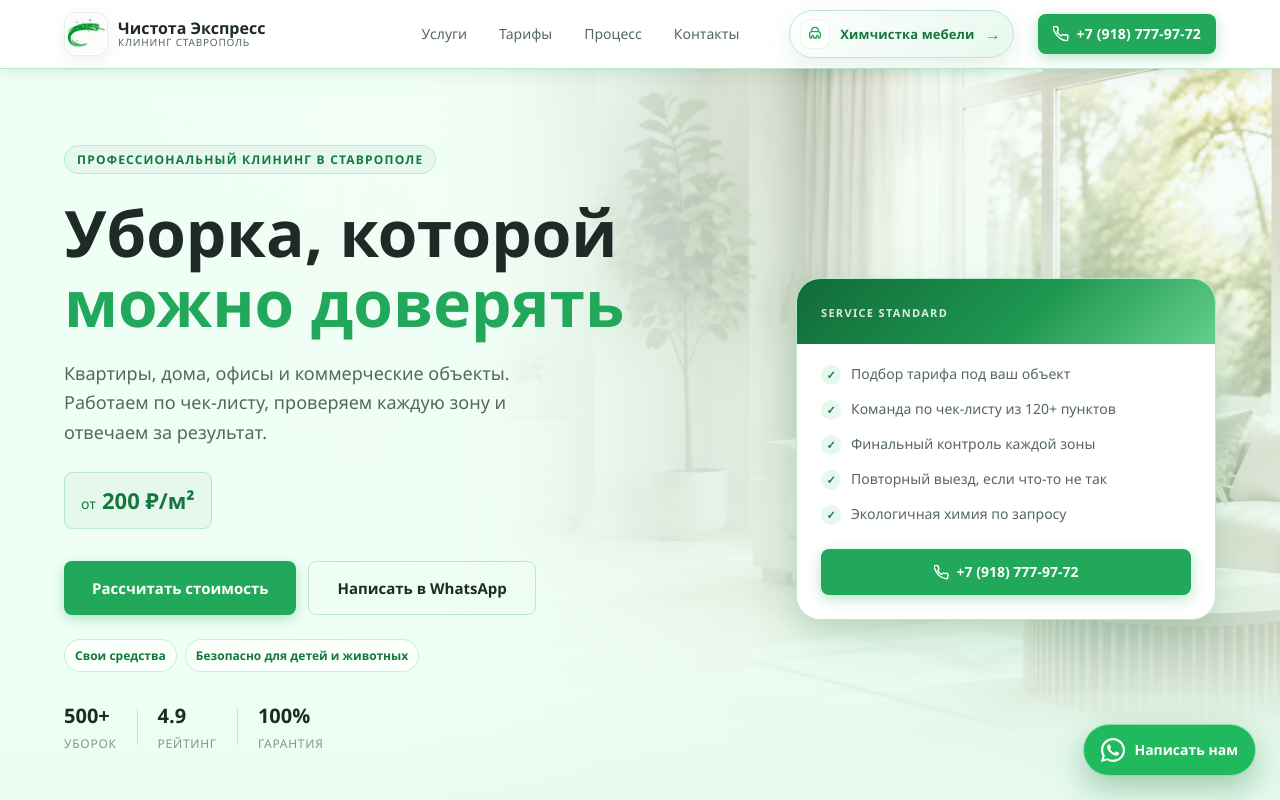
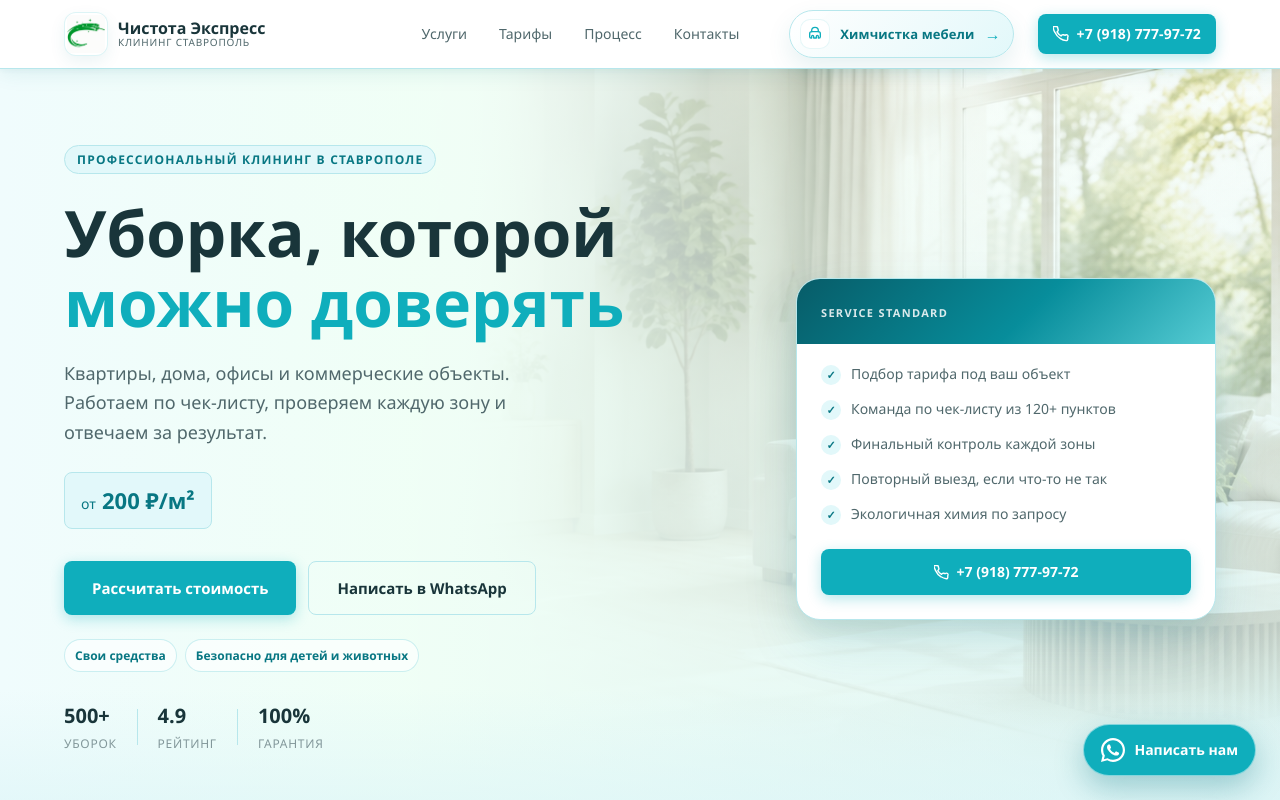
Before and after one commit to zowelqqee/chistotaexpress, a Next.js app: page / in a window 1280 px wide. Shown: the top 800 px of the page. Built offline with nearby package versions, Linux system fonts and the light colour scheme.

Commit message:
changed concept

```diff
--- a/app/globals.css
+++ b/app/globals.css
@@ -3,17 +3,17 @@
 @import "./offer.css";
 
 :root {
-  --brand-primary: #22a85a;
-  --brand-primary-dark: #14783d;
-  --brand-primary-ring: rgba(34, 168, 90, 0.28);
-  --brand-primary-wash: rgba(34, 168, 90, 0.16);
-  --brand-accent: #22a85a;
-  --brand-accent-dark: #14783d;
-  --brand-accent-ring: rgba(34, 168, 90, 0.3);
-  --brand-text: #2d3532;
-  --brand-muted: #66736e;
-  --brand-surface: #f0fbf5;
-  --brand-border: #b9e8cb;
+  --brand-primary: #0faebc;
+  --brand-primary-dark: #087783;
+  --brand-primary-ring: rgba(15, 174, 188, 0.28);
+  --brand-primary-wash: rgba(15, 174, 188, 0.16);
+  --brand-accent: #0faebc;
+  --brand-accent-dark: #087783;
+  --brand-accent-ring: rgba(15, 174, 188, 0.3);
+  --brand-text: #19353a;
+  --brand-muted: #50686c;
+  --brand-surface: #f0fafb;
+  --brand-border: #b7e7ec;
 }
 
 html,
@@ -24,5 +24,5 @@ body {
 body {
   margin: 0;
   color: var(--brand-text);
-  background: #fbfffd;
+  background: #fbfefe;
 }
--- a/app/home-global.css
+++ b/app/home-global.css
@@ -13,28 +13,28 @@
 }
 
 .cleaning-scope {
-  --accent: #22a85a;
-  --accent-dark: #14783d;
-  --accent-light: #e6f8ee;
-  --accent-border: #b9e8cb;
-  --accent-wash: rgba(34, 168, 90, .14);
-  --accent-shadow: rgba(34, 168, 90, .32);
-  --accent-shadow-strong: rgba(34, 168, 90, .42);
-  --cta-start: #126b38;
-  --cta-mid: #1d9650;
-  --cta-end: #63cf8d;
-  --hero-start: #f0fff6;
-  --hero-end: #e4f9ec;
-  --text-primary: #1d2a26;
-  --text-secondary: #556760;
-  --text-muted: #87958f;
-  --bg: #fbfffd;
-  --bg-soft: #f0fbf5;
+  --accent: #0faebc;
+  --accent-dark: #087783;
+  --accent-light: #e2f8fa;
+  --accent-border: #b7e7ec;
+  --accent-wash: rgba(15, 174, 188, .14);
+  --accent-shadow: rgba(15, 174, 188, .30);
+  --accent-shadow-strong: rgba(15, 174, 188, .42);
+  --cta-start: #075c68;
+  --cta-mid: #078d9b;
+  --cta-end: #55cbd3;
+  --hero-start: #f0fcfd;
+  --hero-end: #dcf5f7;
+  --text-primary: #19353a;
+  --text-secondary: #50686c;
+  --text-muted: #82979a;
+  --bg: #fbfefe;
+  --bg-soft: #f0fafb;
   --bg-card: #ffffff;
-  --border: #b9e8cb;
-  --shadow-sm: 0 6px 18px rgba(20, 120, 61, .08), 0 2px 6px rgba(20, 120, 61, .05);
-  --shadow-md: 0 16px 34px rgba(20, 120, 61, .10), 0 6px 16px rgba(20, 120, 61, .06);
-  --shadow-lg: 0 24px 56px rgba(20, 120, 61, .12), 0 12px 24px rgba(20, 120, 61, .08);
+  --border: #b7e7ec;
+  --shadow-sm: 0 6px 18px rgba(8, 119, 131, .08), 0 2px 6px rgba(8, 119, 131, .05);
+  --shadow-md: 0 16px 34px rgba(8, 119, 131, .10), 0 6px 16px rgba(8, 119, 131, .06);
+  --shadow-lg: 0 24px 56px rgba(8, 119, 131, .12), 0 12px 24px rgba(8, 119, 131, .08);
   color: var(--text-primary);
   background: var(--bg);
 }
@@ -48,7 +48,7 @@ body {
   font-size: 16px;
   line-height: 1.6;
   color: var(--brand-text);
-  background: #fbfffd;
+  background: #fbfefe;
   -webkit-font-smoothing: antialiased;
 }
 
--- a/components/home/BeforeAfterSection.module.css
+++ b/components/home/BeforeAfterSection.module.css
@@ -1,5 +1,5 @@
 .section {
-  background: #f4fcf7;
+  background: #f1fafb;
 }
 
 .heading {
--- a/components/home/CareSection.module.css
+++ b/components/home/CareSection.module.css
@@ -12,7 +12,7 @@
   right: -160px;
   top: -230px;
   border-radius: 50%;
-  background: radial-gradient(circle, rgba(73, 200, 126, .18), rgba(73, 200, 126, 0) 68%);
+  background: radial-gradient(circle, rgba(15, 174, 188, .18), rgba(15, 174, 188, 0) 68%);
   pointer-events: none;
 }
 
@@ -45,7 +45,7 @@
   height: 8px;
   border-radius: 50%;
   background: var(--accent);
-  box-shadow: 0 0 0 4px rgba(34, 168, 90, .13);
+  box-shadow: 0 0 0 4px rgba(15, 174, 188, .13);
 }
 
 .cards {
@@ -63,8 +63,8 @@
   padding: 26px 22px;
   border: 1px solid var(--border);
   border-radius: 18px;
-  background: linear-gradient(145deg, #fff 0%, #f7fffa 100%);
-  box-shadow: 0 12px 26px rgba(20, 120, 61, .06);
+  background: linear-gradient(145deg, #fff 0%, #f4fcfd 100%);
+  box-shadow: 0 12px 26px rgba(8, 119, 131, .06);
   transition: transform .2s ease, box-shadow .2s ease;
 }
 
@@ -80,7 +80,7 @@
   margin-bottom: auto;
   border-radius: 13px;
   color: #fff;
-  background: linear-gradient(135deg, var(--accent), #65d391);
+  background: linear-gradient(135deg, var(--accent), #5ccfd6);
   font-size: 21px;
   font-weight: 700;
 }
@@ -104,7 +104,7 @@
   margin-top: 88px;
   overflow: hidden;
   border-radius: 24px;
-  background: #e8f4ec;
+  background: #e3f5f7;
   box-shadow: var(--shadow-md);
 }
 
@@ -112,7 +112,7 @@
   content: '';
   position: absolute;
   inset: 0;
-  background: linear-gradient(90deg, rgba(4, 44, 22, .54), rgba(4, 44, 22, .08) 65%, transparent);
+  background: linear-gradient(90deg, rgba(4, 57, 64, .54), rgba(4, 57, 64, .08) 65%, transparent);
 }
 
 .featuredImage img {
@@ -138,7 +138,7 @@
   font-weight: 700;
   letter-spacing: .1em;
   text-transform: uppercase;
-  color: #c1f5d1;
+  color: #c4f3f6;
 }
 
 .featuredImage strong {
--- a/components/home/ChoiceSection.module.css
+++ b/components/home/ChoiceSection.module.css
@@ -27,7 +27,7 @@
   content: '';
   position: absolute;
   inset: 0;
-  background: linear-gradient(0deg, rgba(5, 47, 24, .44), transparent 56%);
+  background: linear-gradient(0deg, rgba(4, 57, 64, .44), transparent 56%);
 }
 
 .imageWrap img {
--- a/components/home/ContactBubble.module.css
+++ b/components/home/ContactBubble.module.css
@@ -9,12 +9,12 @@
   padding: 13px 17px;
   border: 1px solid rgba(255,255,255,.48);
   border-radius: 999px;
-  background: #20b95e;
+  background: #0faebc;
   color: #fff;
   font-size: 14px;
   font-weight: 700;
-  box-shadow: 0 12px 30px rgba(13, 112, 53, .32);
+  box-shadow: 0 12px 30px rgba(8, 119, 131, .32);
   transition: transform .18s ease, background .18s ease, box-shadow .18s ease;
 }
-.bubble:hover { transform: translateY(-3px); background: #159a49; box-shadow: 0 16px 36px rgba(13, 112, 53, .4); }
+.bubble:hover { transform: translateY(-3px); background: #087783; box-shadow: 0 16px 36px rgba(8, 119, 131, .4); }
 @media (max-width: 640px) { .bubble { right: 16px; bottom: 16px; width: 50px; height: 50px; padding: 0; justify-content: center; } .bubble span { display: none; } }
--- a/components/home/Footer.module.css
+++ b/components/home/Footer.module.css
@@ -1,6 +1,6 @@
 .footer {
-  background: #062e1a;
-  color: #a9c9b5;
+  background: #063c44;
+  color: #b6d9dc;
 }
 
 .inner {
@@ -28,7 +28,7 @@
   height: 44px;
   border-radius: 12px;
   background: #fff;
-  border: 1px solid rgba(185, 232, 203, .32);
+  border: 1px solid rgba(183, 231, 236, .32);
   display: flex;
   align-items: center;
   justify-content: center;
@@ -59,7 +59,7 @@
 .logoSub {
   font-size: 10px;
   font-weight: 500;
-  color: #7fac91;
+  color: #8db9be;
   text-transform: uppercase;
   letter-spacing: .08em;
 }
@@ -67,7 +67,7 @@
 .brandDesc {
   font-size: 14px;
   line-height: 1.7;
-  color: #8eb89f;
+  color: #a0c8cc;
 }
 
 .colTitle {
@@ -75,7 +75,7 @@
   font-weight: 700;
   text-transform: uppercase;
   letter-spacing: .1em;
-  color: #79a98b;
+  color: #79adb3;
   margin-bottom: 16px;
 }
 
@@ -88,7 +88,7 @@
 
 .navLink {
   font-size: 14px;
-  color: #a9c9b5;
+  color: #b6d9dc;
   transition: color .15s;
 }
 
@@ -119,7 +119,7 @@
   align-items: center;
   gap: 8px;
   font-size: 14px;
-  color: #a9c9b5;
+  color: #b6d9dc;
   transition: color .15s;
 }
 
@@ -129,7 +129,7 @@
 
 .contactItem svg {
   flex-shrink: 0;
-  color: #79a98b;
+  color: #79adb3;
 }
 
 .hours {
@@ -137,22 +137,22 @@
   align-items: center;
   gap: 8px;
   font-size: 13px;
-  color: #8eb89f;
+  color: #a0c8cc;
 }
 
 .hours svg {
   flex-shrink: 0;
-  color: #79a98b;
+  color: #79adb3;
 }
 
 .bottom {
-  border-top: 1px solid rgba(185, 232, 203, .18);
+  border-top: 1px solid rgba(183, 231, 236, .18);
   padding: 20px 0;
 }
 
 .copy {
   font-size: 13px;
-  color: #79a98b;
+  color: #79adb3;
 }
 
 @media (max-width: 768px) {
--- a/components/home/Header.module.css
+++ b/components/home/Header.module.css
@@ -25,8 +25,8 @@
   height: 44px;
   border-radius: 12px;
   background: #fff;
-  border: 1px solid rgba(34, 168, 90, .14);
-  box-shadow: 0 6px 16px rgba(20, 120, 61, .08);
+  border: 1px solid rgba(15, 174, 188, .14);
+  box-shadow: 0 6px 16px rgba(8, 119, 131, .08);
   display: flex;
   align-items: center;
   justify-content: center;
@@ -93,7 +93,7 @@
   border: 1px solid var(--accent-border);
   background: linear-gradient(135deg, rgba(255,255,255,.96) 0%, var(--accent-light) 100%);
   color: var(--accent-dark);
-  box-shadow: 0 10px 24px rgba(20, 120, 61, .10);
+  box-shadow: 0 10px 24px rgba(8, 119, 131, .10);
   transition: transform .15s, box-shadow .15s, border-color .15s, background .15s;
   flex-shrink: 0;
 }
@@ -101,8 +101,8 @@
 .serviceCta:hover {
   transform: translateY(-1px);
   border-color: var(--accent);
-  box-shadow: 0 14px 28px rgba(20, 120, 61, .14);
-  background: linear-gradient(135deg, #fff 0%, #eefaf3 100%);
+  box-shadow: 0 14px 28px rgba(8, 119, 131, .14);
+  background: linear-gradient(135deg, #fff 0%, #edf9fa 100%);
 }
 
 .serviceCtaIcon {
@@ -114,7 +114,7 @@
   display: flex;
   align-items: center;
   justify-content: center;
-  box-shadow: inset 0 0 0 1px rgba(34, 168, 90, .10);
+  box-shadow: inset 0 0 0 1px rgba(15, 174, 188, .10);
   flex-shrink: 0;
 }
 
@@ -202,7 +202,7 @@
     justify-content: space-between;
     padding: 12px 14px;
     border-radius: 18px;
-    box-shadow: 0 16px 34px rgba(20, 120, 61, .12);
+    box-shadow: 0 16px 34px rgba(8, 119, 131, .12);
   }
 
   .serviceCtaCopy {
--- a/components/home/Hero.module.css
+++ b/components/home/Hero.module.css
@@ -98,7 +98,7 @@
 
 .quickFacts span {
   padding: 6px 10px;
-  border: 1px solid rgba(34, 168, 90, .2);
+  border: 1px solid rgba(15, 174, 188, .2);
   border-radius: 999px;
   background: rgba(255, 255, 255, .62);
   color: var(--accent-dark);
```
